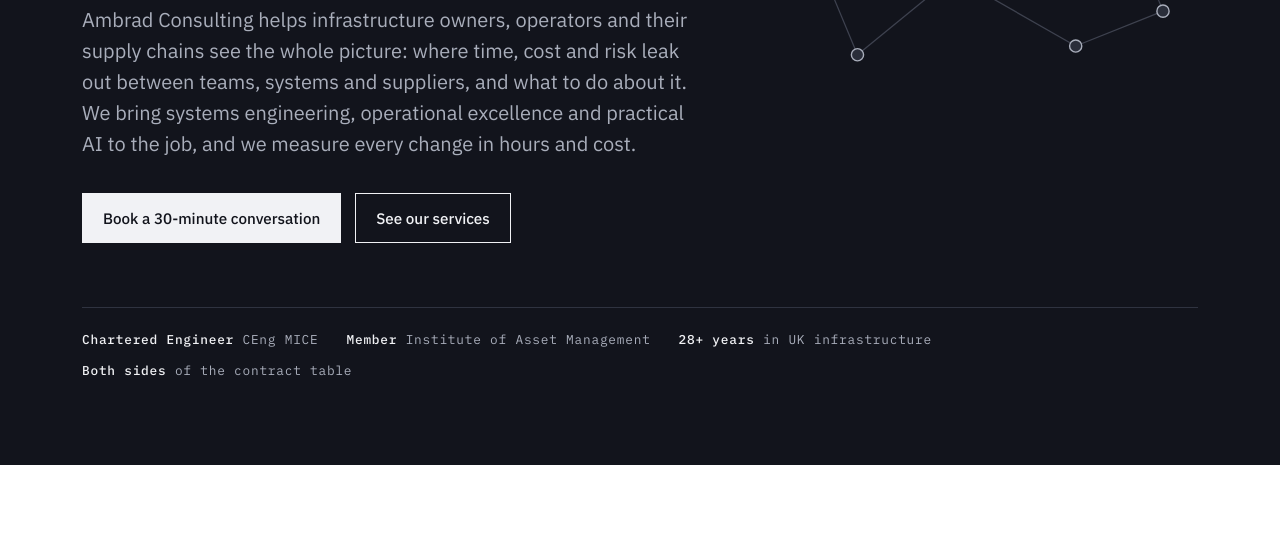
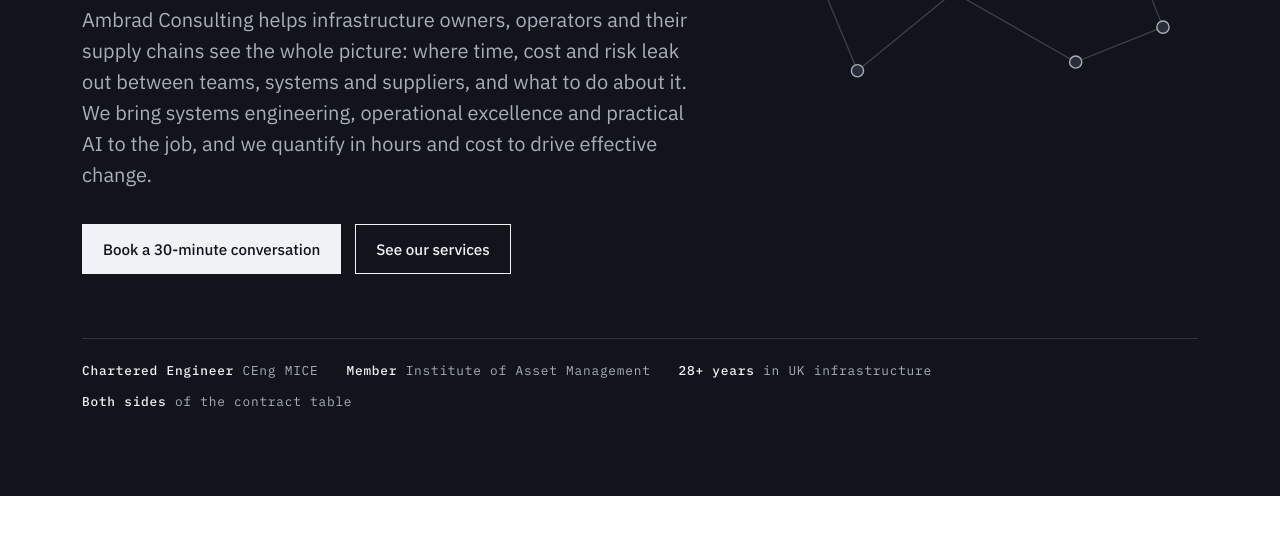
Before and after one commit to TheCurve-1GL/ambrad-consulting, a plain HTML site: page index.html in a window 1280 px wide. Shown: the part 560-1100 px from the top of the page. Drawn offline with Linux system fonts and the light colour scheme.

Commit message:
Update hero line: we quantify in hours and cost to drive effective change
Co-Authored-By: Claude Opus 5.5 <noreply@anthropic.com>
Claude-Session: https://claude.ai/code/session_013TuWgVH1yFg5ZEAr7jwTiY

```diff
--- a/index.html
+++ b/index.html
@@ -280,7 +280,7 @@ section{padding-block:clamp(56px, 9vw, 104px)}
         <div>
           <p class="eyebrow">Infrastructure and operations consultancy</p>
           <h1 id="hero-title">The problem rarely sits in the parts. <span>It sits in the connections between them.</span></h1>
-          <p class="lede">Ambrad Consulting helps infrastructure owners, operators and their supply chains see the whole picture: where time, cost and risk leak out between teams, systems and suppliers, and what to do about it. We bring systems engineering, operational excellence and practical AI to the job, and we measure every change in hours and cost.</p>
+          <p class="lede">Ambrad Consulting helps infrastructure owners, operators and their supply chains see the whole picture: where time, cost and risk leak out between teams, systems and suppliers, and what to do about it. We bring systems engineering, operational excellence and practical AI to the job, and we quantify in hours and cost to drive effective change.</p>
           <div class="hero-actions">
             <a class="btn" href="#contact">Book a 30-minute conversation</a>
             <a class="btn ghost" href="#services">See our services</a>
```
